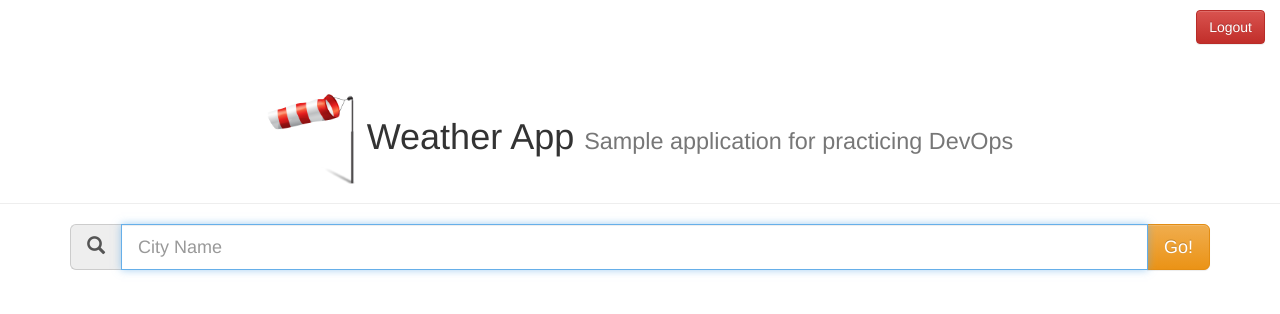
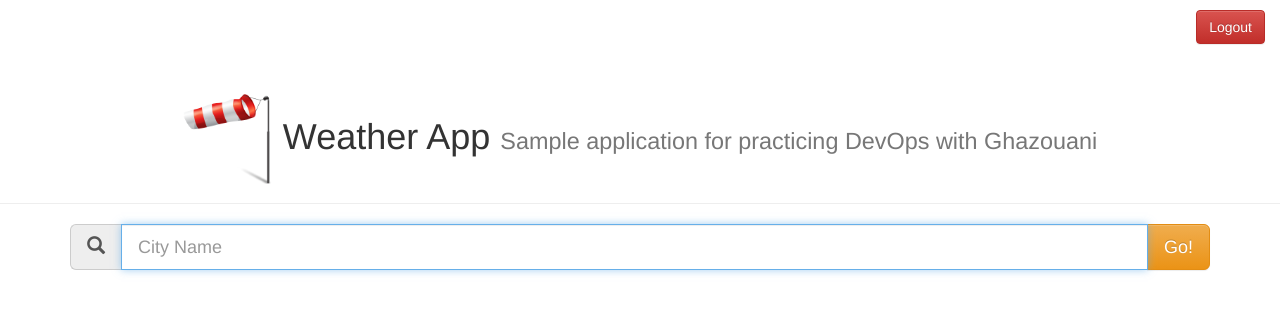
Before and after one commit to GhazouaniHichem/microservices-weather-app-code, a website: page UI/public/index.html in a window 1280 px wide. Drawn offline with nearby package versions, Linux system fonts and the light colour scheme; files whose address does not match are found by name.

Commit message:
add jenkinsfile

```diff
--- a/UI/public/index.html
+++ b/UI/public/index.html
@@ -38,7 +38,7 @@
 <div class="page-header text-center">
     <h1><img src="logo.png" alt="Weather App" width="90px" style="-webkit-transform: scaleX(-1);transform: scaleX(-1)">
         Weather App
-        <small>Sample application for practicing DevOps</small></h1>
+        <small>Sample application for practicing DevOps with Ghazouani</small></h1>
 </div>
 <div class="container">
     <div class="input-group input-group-lg">
```
